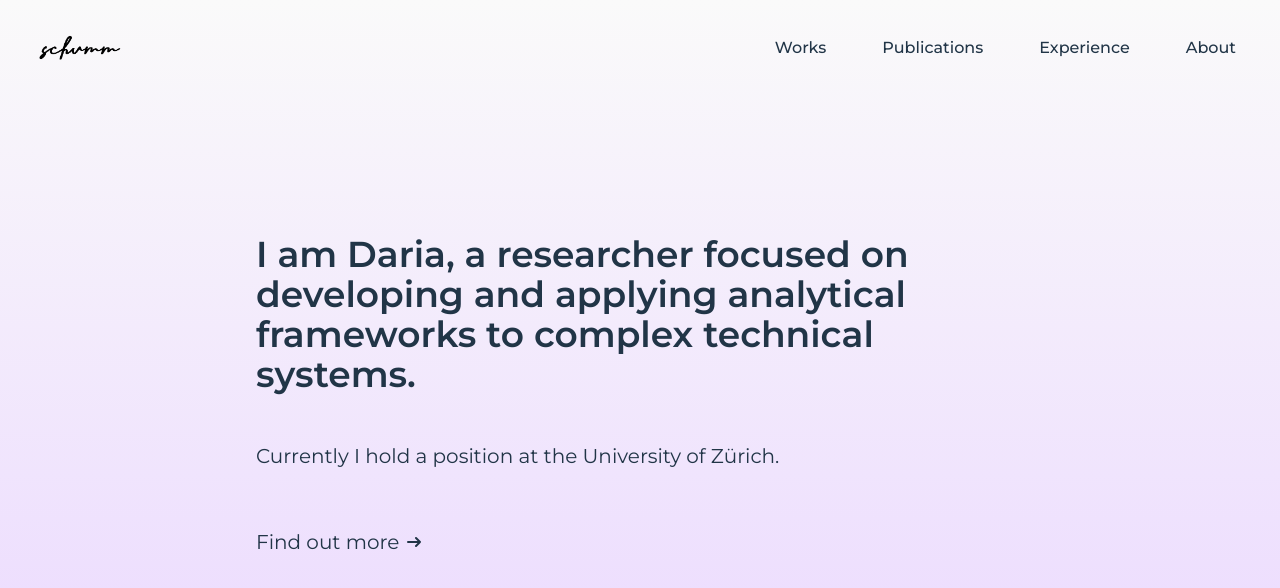
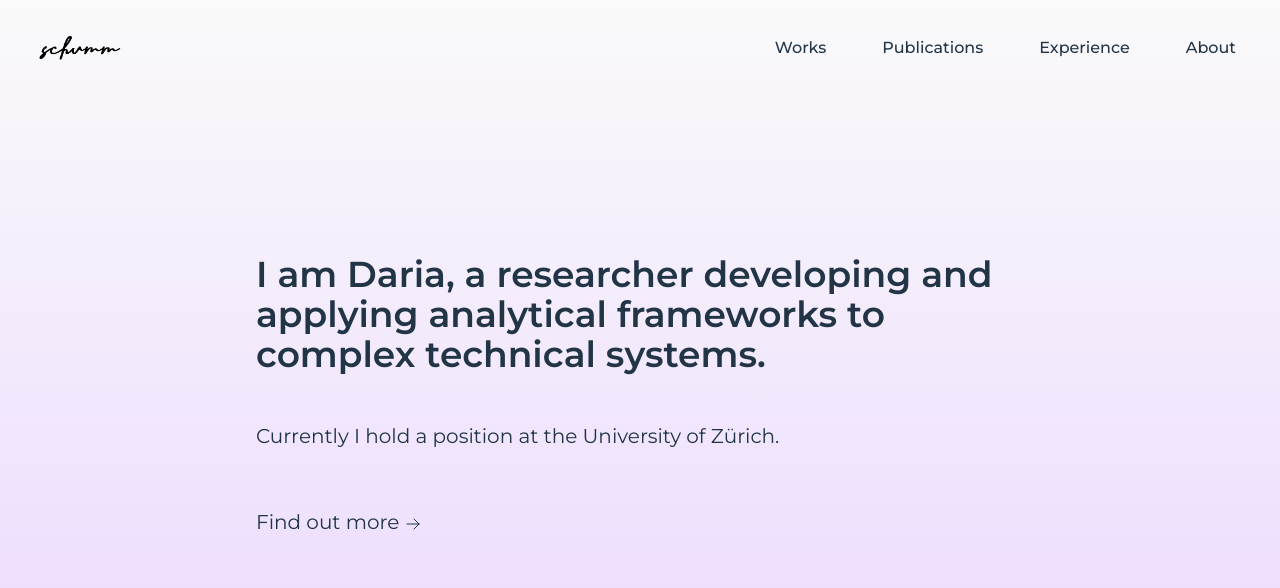
Before and after one commit to schummd/schummd.github.io, a React (Vite) app: page / in a window 1280 px wide. Shown: the top 588 px of the page. Built offline with nearby package versions, Linux system fonts and the light colour scheme.

Commit message:
Updated text

```diff
--- a/src/App.jsx
+++ b/src/App.jsx
@@ -11,7 +11,7 @@ import About from "./pages/About";
 export default function App() {
   return (
     <HashRouter>
-      <div class="flex flex-col w-full min-h-screen bg-gradient-to-t from-purple-200 to-neutral-50">
+      <div className="flex flex-col w-full min-h-screen bg-gradient-to-t from-purple-200 to-neutral-50">
         <Header />
         <Routes>
           <Route path='/' element={<Home />}/>
--- a/src/pages/About.jsx
+++ b/src/pages/About.jsx
@@ -20,17 +20,18 @@ export default function About() {
 
           <div className="col-span-2 mt-8">
             <p className="mb-2">My name is Daria Schumm.</p>
-            <p className="mb-2">Since 2023 I been living in Zürch, Switzerland, and working as a researcher at the
-            University of Zürich.</p>
+            <p className="mb-2">
+              Since 2023 I have been living in Zürich, Switzerland, and working
+              as a researcher at the Department of Informatics, University of Zürich.</p>
             <p className="mb-2">
               My research focuses on understanding and evaluating complex technical
               systems by examining the relationship between their conceptual models
-              and their implemented behavior.
+              and their implemented behaviour.
             </p>
             <p className="mb-2">
               I study how responsibilities are distributed within systems, how
               requirements are specified and assessed, and how abstract roles are
-              operationalized in technical architectures.
+              operationalised in technical architectures.
             </p>
             <p className="mb-2">
               I am particularly interested in cases where systems assert properties
--- a/src/pages/Home.jsx
+++ b/src/pages/Home.jsx
@@ -5,18 +5,18 @@ export default function Home() {
   return(
     <div className="flex flex-col items-center justify-center h-screen w-screen">
       <div className="container w-4/5 md:w-3/5">
-          <h1 className="font-montserrat font-semibold text-4xl mb-12">
-            I am Daria, a researcher focused on developing and applying analytical
+          <h1 className="font-montserrat font-semibold text-3xl md:text-4xl mb-12">
+            I am Daria, a researcher developing and applying analytical
             frameworks to complex technical systems.
           </h1>
           <p className="font-montserrat text-xl mb-12">
             Currently I hold a position at the University of Zürich.
           </p>
           <div className="flex flex-col w-aut">
-          <a onClick={() => navigate('/works')} className="hidden md:inline-flex items-center py-2.5 font-montserrat font-normal text-xl text-current hover:text-gray-500 cursor-pointer">
+          <a onClick={() => navigate('/experience')} className="hidden md:inline-flex items-center py-2.5 font-montserrat font-normal text-xl text-current hover:text-indigo-500 cursor-pointer">
             Find out more
-            <svg className="w-3.5 h-3.5 ms-2 rtl:rotate-180" aria-hidden="true" xmlns="http://www.w3.org/2000/svg" fill="none" viewBox="0 0 14 10">
-              <path stroke="currentColor" strokeLinecap="round" strokeLinejoin="round" strokeWidth="2" d="M1 5h12m0 0L9 1m4 4L9 9"/>
+            <svg xmlns="http://www.w3.org/2000/svg" fill="none" viewBox="0 0 24 24" strokeWidth={1.5} stroke="currentColor" className="size-4 inline-block ml-1.5 mt-1">
+              <path strokeLinecap="round" strokeLinejoin="round" d="M13.5 4.5 21 12m0 0-7.5 7.5M21 12H3" />
             </svg>
           </a>
         </div>
```
